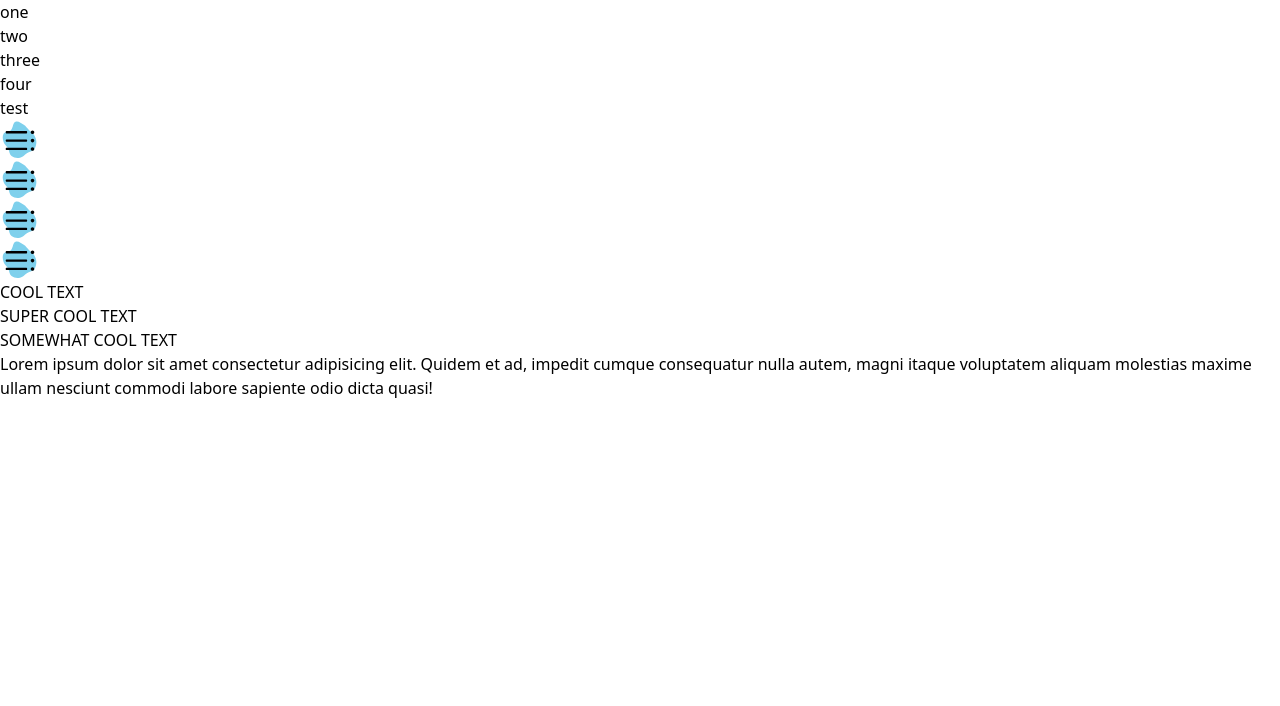
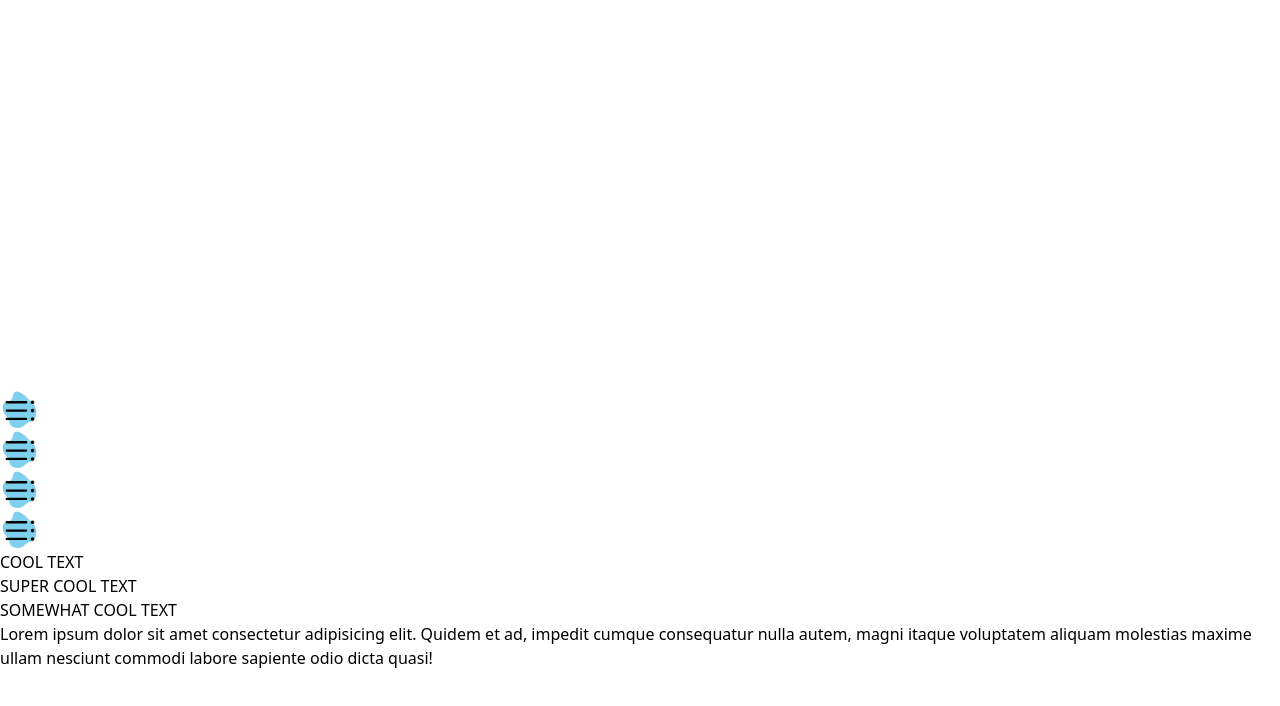
Before and after one commit to sloth30799/Animations, a React (Vite) app: page / in a window 1280 px wide. Shown: the top 706 px of the page. Built offline with nearby package versions, Linux system fonts and the light colour scheme.

Commit message:
new cards

```diff
--- /dev/null
+++ b/src/components/bento-homePage/CardStack.jsx
@@ -0,0 +1,15 @@
+import './cardStack.css'
+
+const CardStack = () => {
+    return (
+        <div className="mt-16 card-stack">
+            <div className="bg-blue-400 shadow-md card"></div>
+            <div className="bg-red-400 shadow-md card"></div>
+            <div className="bg-green-400 shadow-md card"></div>
+            <div className="bg-purple-400 shadow-md card"></div>
+            <div className="bg-yellow-400 shadow-md card"></div>
+        </div>
+    )
+}
+
+export default CardStack
--- a/src/components/bento-homePage/Navbar.jsx
+++ b/src/components/bento-homePage/Navbar.jsx
@@ -12,7 +12,7 @@ const Navbar = () => {
                 targets: ".menu-icon",
                 translateX: anime.stagger(-100),
                 easing: 'easeInOutSine',
-                duration: 500,
+                duration: 100,
                 complete: () => {
                     setIsOpen(true)
                 },
@@ -22,7 +22,7 @@ const Navbar = () => {
                 targets: ".menu-icon",
                 translateX: 0,
                 easing: 'easeInOutSine',
-                duration: 500,
+                duration: 100,
                 complete: () => {
                     setIsOpen(false)
                 },
--- a/src/components/bento-homePage/StackCards.jsx
+++ /dev/null
@@ -1,59 +0,0 @@
-import anime from "animejs"
-
-const StackCards = () => {
-    const cardSize = `w-[400px] h-[200px] rounded-[14px]`
-
-    const cards = [
-        {
-            content: "one",
-            style: "-top-8 -left-8 z-10 bg-purple-500",
-            dotStyle: "bg-red-400 top-0 left-0",
-        },
-        {
-            content: "two",
-            style: "top-0 left-0 z-30 bg-yellow-500",
-            dotStyle: "bg-white bottom-0 right-0",
-        },
-        {
-            content: "three",
-            style: "top-8 left-8 z-20 bg-green-500",
-            dotStyle: "bg-white bottom-0 right-0",
-        },
-        {
-            content: "four",
-            style: "top-16 left-16 z-10 bg-red-500",
-            dotStyle: "bg-white bottom-0 right-0",
-        },
-    ]
-
-    const animeTest = () => {
-        anime({
-            targets: '.card-one',
-            zIndex: 100,
-            duration: 500,
-            easing: 'easeInOutSine'
-        })
-    }
-
-    return (
-        <div className={`relative h-[150px] m-10`}>
-            {cards.map((c) => (
-                <div
-                    className={`absolute shadow-md ${cardSize} ${c.style} p-3 card-${c.content}`}
-                    key={c.content}
-                >
-                    <div className="relative flex items-center justify-center w-full h-full">
-                        <div
-                            className={`w-4 h-4 absolute ${c.dotStyle} rounded-full`}
-                        ></div>
-                        <h1>{c.content}</h1>
-                    </div>
-                </div>
-            ))}
-
-            <button className="mt-[400px]" onClick={animeTest}>test</button>
-        </div>
-    )
-}
-
-export default StackCards
--- /dev/null
+++ b/src/components/bento-homePage/cardStack.css
@@ -0,0 +1,46 @@
+:root {
+    --ease-squish-4: cubic-bezier(.5, -.7, .1, 1.5);
+    --ease-in-out-3: cubic-bezier(.5, 0, .5, 1);
+}
+
+.card-stack {
+    display: grid;
+    grid: [gui] 1fr / [chan] min(40vmin, 32ch);
+    gap: 3rem;
+}
+
+.card {
+    aspect-ratio: 3/4;
+    grid-area: gui / chan;
+    border-radius: 14px;
+    transform: rotate(var(--r, 0deg)) translateY(var(--t, 0px));
+    transition: transform-origin .5s var(--ease-squish-4), transform .1s var(--ease-in-out-3);
+}
+
+.card:nth-of-type(1) {
+    --r: calc(var(--scalar, 5) * 2 * 1deg * -1);
+}
+
+.card:nth-of-type(2) {
+    --r: calc(var(--scalar, 5) * 2 * 1deg);
+}
+
+.card:nth-of-type(3) {
+    --r: calc(var(--scalar, 5) * 1deg * -1);
+}
+
+.card:nth-of-type(4) {
+    --r: calc(var(--scalar, 5) * 1deg);
+}
+
+.card:nth-of-type(5) {
+    --r: 0deg;
+}
+
+.card-stack>.card {
+    transform-origin: center 200%;
+}
+
+.card:hover {
+    --t: -50px
+}
--- a/src/views/bento-homePage/Layout.jsx
+++ b/src/views/bento-homePage/Layout.jsx
@@ -1,8 +1,8 @@
-import { useEffect, useState } from "react"
-import anime from "animejs"
+import { useEffect, useState } from 'react'
+import anime from 'animejs'
 
-import StackCards from "/src/components/bento-homePage/StackCards"
-import Navbar from "/src/components/bento-homePage/Navbar"
+import Navbar from '/src/components/bento-homePage/Navbar'
+import CardStack from '../../components/bento-homePage/CardStack'
 
 const Layout = () => {
     const pageLength = 500
@@ -12,20 +12,20 @@ const Layout = () => {
     const [page, setPage] = useState(0)
 
     const flipBox = anime({
-        targets: ".title-block",
-        rotateX: "180",
-        direction: "alternate",
+        targets: '.title-block',
+        rotateX: '180',
+        direction: 'alternate',
         autoplay: false,
         duration: 500, // Animation duration in milliseconds
-        easing: "easeInOutQuad",
+        easing: 'easeInOutQuad',
     })
 
     useEffect(() => {
         console.log(page)
         anime({
-            targets: ".scroll-line",
+            targets: '.scroll-line',
             height: `${100 * (page / pageCount)}vh`,
-            easing: "easeInSine",
+            easing: 'easeInSine',
         })
 
         flipBox.restart()
@@ -48,27 +48,39 @@ const Layout = () => {
         }
     }
 
-    window.addEventListener("wheel", handleWheelScroll)
+    window.addEventListener('wheel', handleWheelScroll)
 
     return (
         <main className="flex w-full h-screen">
             <section className="container grid w-full h-screen grid-cols-2 gap-2 p-2 mx-auto shadow-inner">
-                <div className="col-span-1">
-                    <StackCards />
+                <div className="col-span-1 justify-self-center">
+                    <CardStack />
                 </div>
 
                 <div className="flex flex-col items-end justify-start col-span-1">
                     <Navbar />
 
                     <div className="mt-8">
-                        <h2 className="text-[1.6rem] font-extrabold text-right italic underline">COOL TEXT</h2>
-                        <h1 className="text-[2.4rem] font-extrabold text-right">SUPER COOL TEXT</h1>
-                        <h1 className="text-[1rem] font-extrabold text-right">SOMEWHAT COOL TEXT</h1>
+                        <h2 className="text-[1.6rem] font-extrabold text-right italic underline">
+                            COOL TEXT
+                        </h2>
+                        <h1 className="text-[2.4rem] font-extrabold text-right">
+                            SUPER COOL TEXT
+                        </h1>
+                        <h1 className="text-[1rem] font-extrabold text-right">
+                            SOMEWHAT COOL TEXT
+                        </h1>
 
-                        <p className="my-3 text-right">Lorem ipsum dolor sit amet consectetur adipisicing elit. Quidem et ad, impedit cumque consequatur nulla autem, magni itaque voluptatem aliquam molestias maxime ullam nesciunt commodi labore sapiente odio dicta quasi!</p>
+                        <p className="my-3 text-right">
+                            Lorem ipsum dolor sit amet consectetur adipisicing
+                            elit. Quidem et ad, impedit cumque consequatur nulla
+                            autem, magni itaque voluptatem aliquam molestias
+                            maxime ullam nesciunt commodi labore sapiente odio
+                            dicta quasi!
+                        </p>
                     </div>
                 </div>
-                <div className="col-span-1 bg-red-400"></div>
+                <div className="col-span-1 "></div>
                 <div className="col-span-1 bg-red-400"></div>
                 <div className="col-span-1 bg-red-400"></div>
                 <div className="col-span-1 bg-red-400"></div>
```
